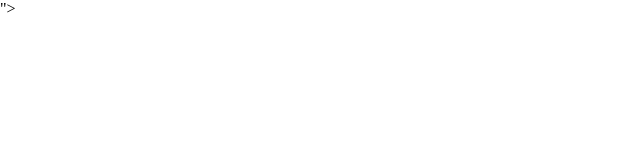
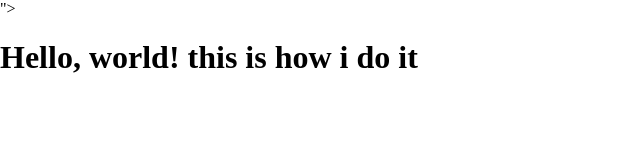
Before and after one commit to reycuban/template-test, a plain HTML site: page index.html in a window 1280 px wide. Shown: the whole page, without its empty margins (0-640 px from the left). Drawn offline with Linux system fonts and the light colour scheme.

Commit message:
second initial

```diff
--- a/index.html
+++ b/index.html
@@ -10,7 +10,7 @@
 
 </head>
 <body>
-
+      <h1>Hello, world!  this is how i do it</h1>
     <!--Js goes here-->
     <script src="script.js"></script>
 
```
